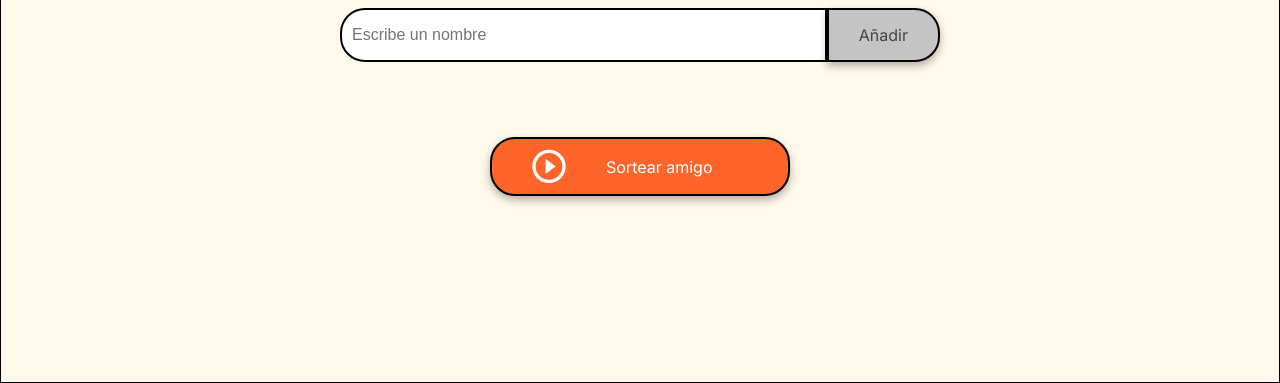
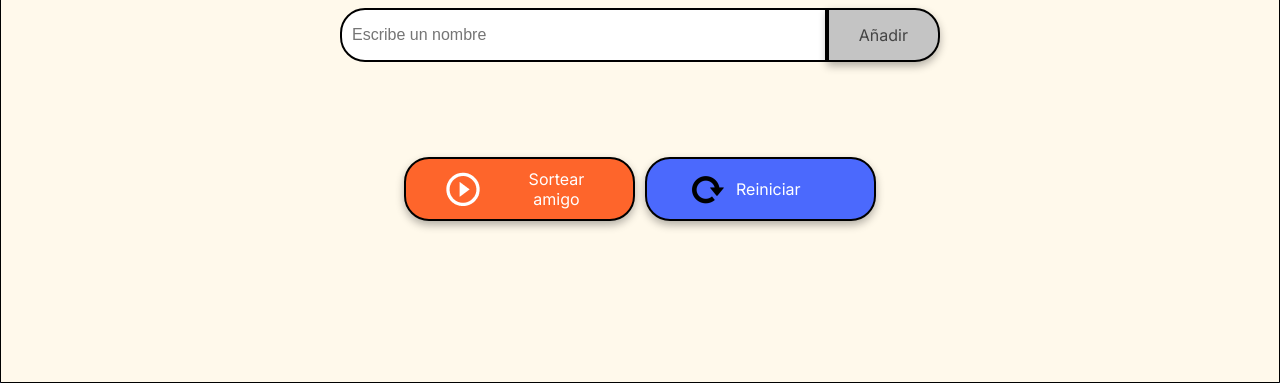
Before and after one commit to Aquatimez1991/Amigo-secreto, a plain HTML site: page index.html in a window 1280 px wide. Shown: the part 417-800 px from the top of the page. Drawn offline with Linux system fonts and the light colour scheme.

Commit message:
Agrega Boton y Funcion Reiniciar

```diff
--- a/app.js
+++ b/app.js
@@ -61,3 +61,10 @@ function sortearAmigo() {
     const ulResultado = document.getElementById('resultado');
     ulResultado.innerHTML = `<li>El amigo secreto es: <strong>${amigoSecreto}</strong></li>`;
 }
+
+// Función para reiniciar la lista y limpiar la pantalla
+function reiniciarLista() {
+    listaAmigos = [];
+    document.getElementById('listaAmigos').innerHTML = '';
+    document.getElementById('resultado').innerHTML = '';
+}
--- a/index.html
+++ b/index.html
@@ -32,7 +32,13 @@
                     <img src="assets/play_circle_outline.png" alt="Ícono para sortear">
                     Sortear amigo
                 </button>
+                <button class="button-restart" onclick="reiniciarLista()" aria-label="Reiniciar la lista y el sorteo">
+                    <img src="assets/reset_circle_outline.png" alt="Ícono para reiniciar">
+                    Reiniciar
+                </button>
             </div>
+
+
         </section>
     </main>
 
--- a/style.css
+++ b/style.css
@@ -88,8 +88,34 @@ body {
 }
 
 .button-container {
-    width: 300px;
-    justify-content: center;
+    display: flex;
+    gap: 10px; /* Espaciado entre los botones */
+    justify-content: center; /* Centrar los botones horizontalmente */
+    align-items: center; /* Alinear verticalmente */
+    margin-top: 20px; /* Separar los botones del contenido superior */
+}
+
+/* Estilos para el botón de reiniciar */
+.button-restart {
+    display: flex;
+    align-items: center;
+    width: 100%;
+    padding: 10px 40px;
+    color: var(--color-white);
+    background-color: var(--color-primary); /* Puedes cambiar el color según el diseño */
+    font-size: 16px;
+    border: 2px solid #000;
+    border-radius: 25px;
+    cursor: pointer;
+    box-shadow: 0 4px 8px rgba(0, 0, 0, 0.3);
+}
+
+.button-restart img {
+    margin-right: 10px;
+}
+
+.button-restart:hover {
+    background-color: #3a4ccd; /* Color al pasar el cursor */
 }
 
 /* Estilos de entrada de texto */
```
Also changed, not shown: assets/reset_circle_outline.png (added).
